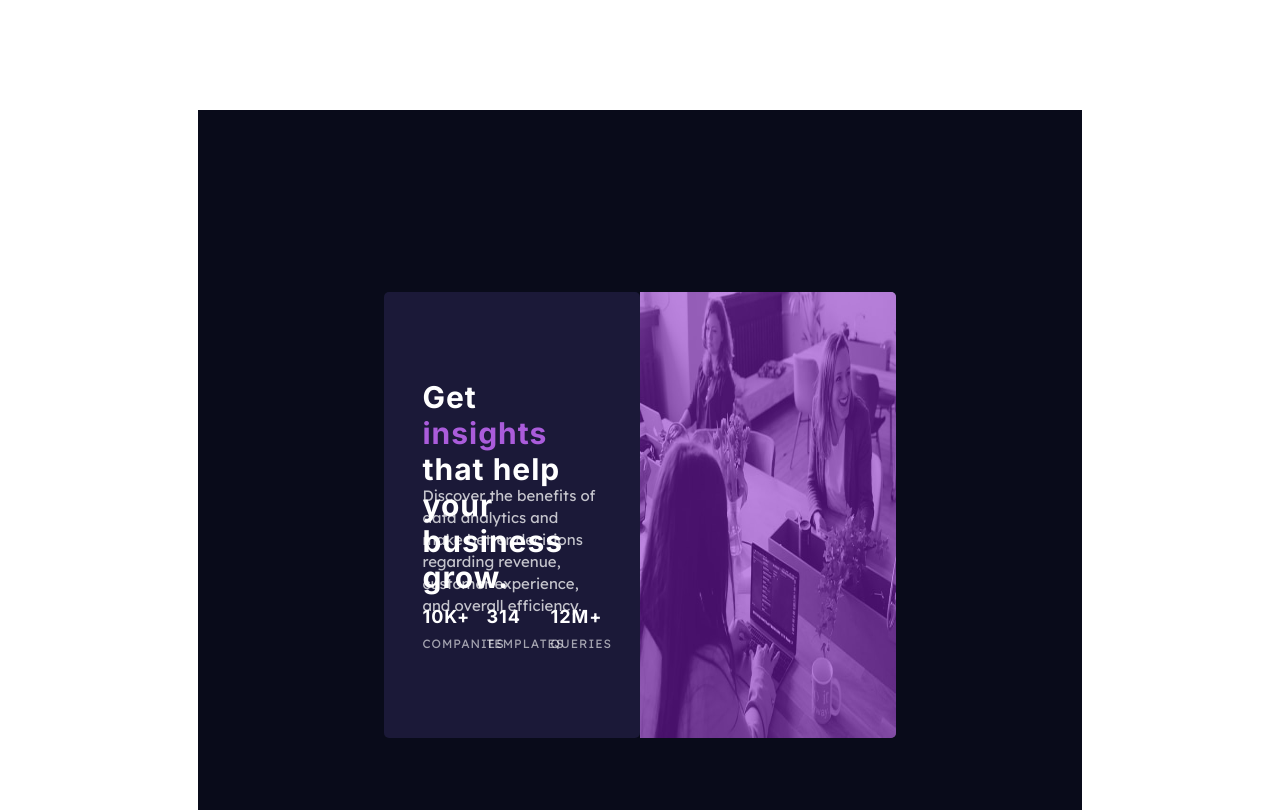
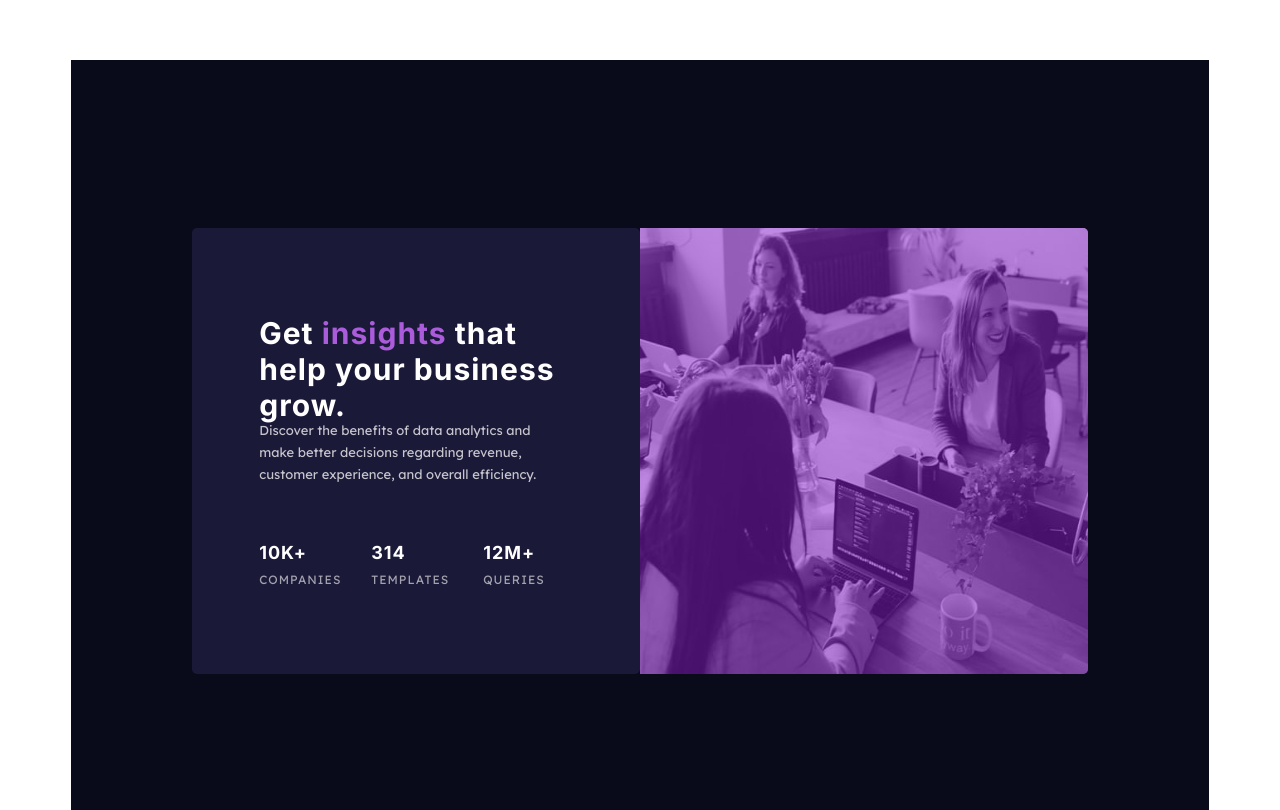
Before and after one commit to Kuurosu/stats-preview-card-component, a plain HTML site: page index.html in a window 1280 px wide. Shown: the part 140-950 px from the top of the page. Drawn offline with Linux system fonts and the light colour scheme.

Commit message:
Add style for 1440px width

```diff
--- a/assets/css/style.css
+++ b/assets/css/style.css
@@ -23,11 +23,11 @@ body {
 
 #main-background {
     background-color: hsl(233, 47%, 7%);
-    height: 50rem;
-    width: 70%;
+    height: 50em;
+    width: 90%;
     margin: auto;
-    margin-top: 250px;
-    margin-bottom: 250px;
+    margin-top: 200px;
+    margin-bottom: 200px;
     align-items: center;
     justify-content: center;
 }
@@ -35,10 +35,10 @@ body {
 #content-background {
     background-color: hsl(244, 38%, 16%);
     height: 446px;
-    width: 20%;
+    width: 35%;
     margin: auto;
     position: absolute;
-    top: 27rem;
+    top: 23rem;
     margin-right: 50%;
     border-radius: 5px;
     clear: left;
@@ -60,13 +60,14 @@ body {
 
 #paragraph {
     color: hsla(0, 0%, 100%, 0.75);
-    width: 70%;
+    width: 65%;
     position: absolute;
     margin: auto;
     margin-right: 15%;
     top: 40%;
-    right: 0;
+    right: 5%;
     line-height: 22px;
+    font-size: small;
 }
 
 #companies {
@@ -120,10 +121,10 @@ body {
 
 #image {
     height: 446px;
-    max-width: 20%;
+    max-width: 35%;
     position: absolute;
     margin: auto;
-    top: 27rem;
+    top: 23rem;
     margin-left: 50%;
     left: 0;
     clear: left;
@@ -139,9 +140,9 @@ body {
 #overlay {
     background-color: hsla(277, 75%, 45%, 0.521);
     height: 446px;
-    width: 20%;
+    width: 35%;
     position: absolute;
-    top: 27rem;
+    top: 23rem;
     left: 0;
     margin-left: 50%;
 }
```
